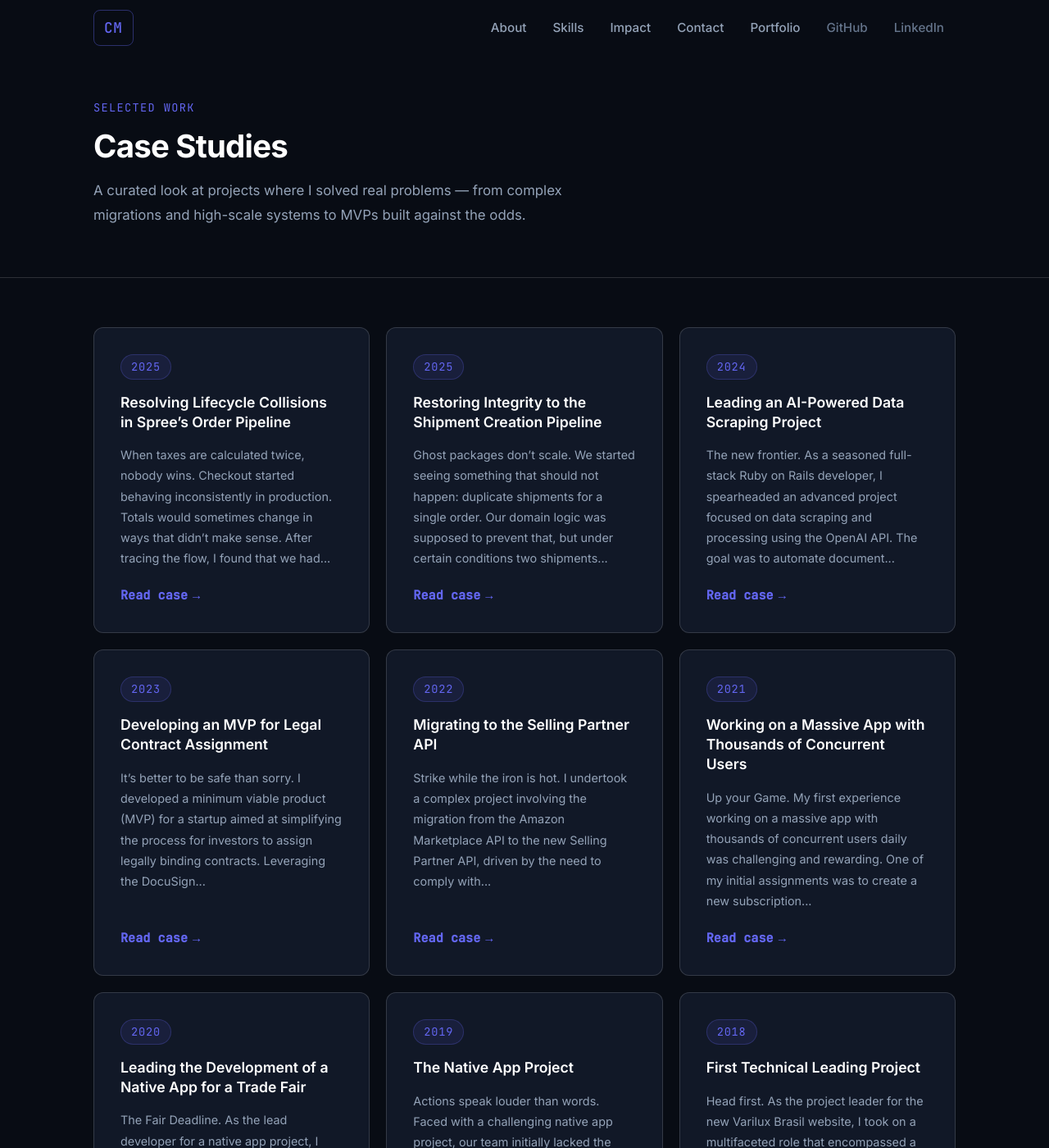
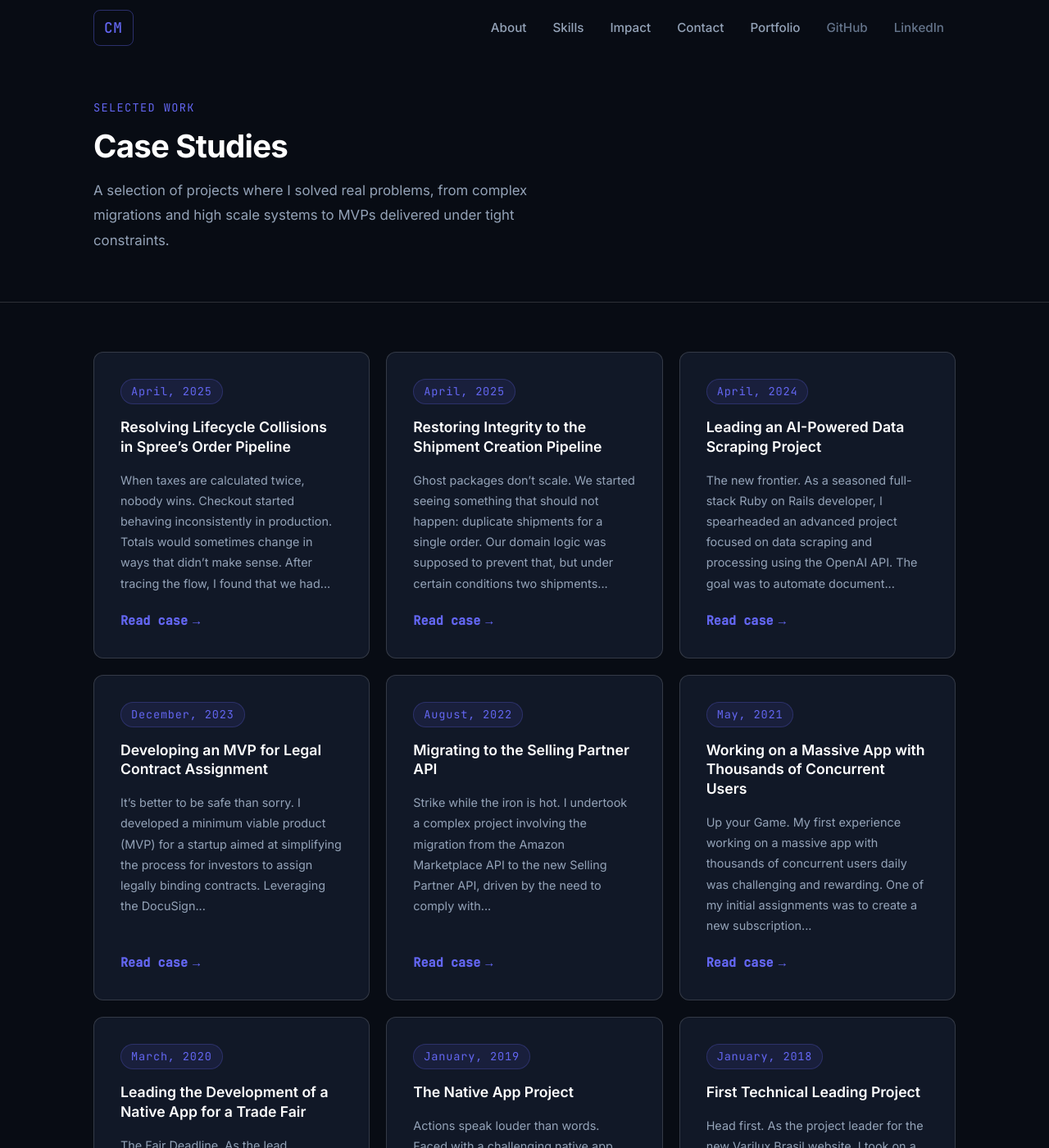
Before and after one commit to cassio-maletich/cassio-maletich.github.io, a Jekyll site: the page built from portfolio/index.html, in a window 1280 px wide and 1400 px high. Shown: the whole window at 82% size. Built offline with Jekyll 4.4.1, drawn with Linux system fonts in a browser that asks for light colours.

Commit message:
Improve index

```diff
--- a/portfolio/index.html
+++ b/portfolio/index.html
@@ -8,8 +8,8 @@ title: "Portfolio — Cássio Maletich"
     <p class="section-label">Selected Work</p>
     <h1 class="section-title">Case Studies</h1>
     <p class="section-desc">
-      A curated look at projects where I solved real problems — from complex migrations
-      and high-scale systems to MVPs built against the odds.
+      A selection of projects where I solved real problems, from complex migrations
+      and high scale systems to MVPs delivered under tight constraints.
     </p>
   </div>
 </section>
@@ -23,7 +23,7 @@ title: "Portfolio — Cássio Maletich"
       {% for post in posts %}
       <article class="portfolio-card fade-in">
         <div class="portfolio-card-header">
-          <span class="portfolio-year">{{ post.date | date: "%Y" }}</span>
+          <span class="portfolio-year">{{ post.date | date: "%B, %Y" }}</span>
         </div>
         <h2 class="portfolio-card-title">{{ post.title }}</h2>
         <p class="portfolio-card-excerpt">{{ post.content | strip_html | truncatewords: 32 }}</p>
```
